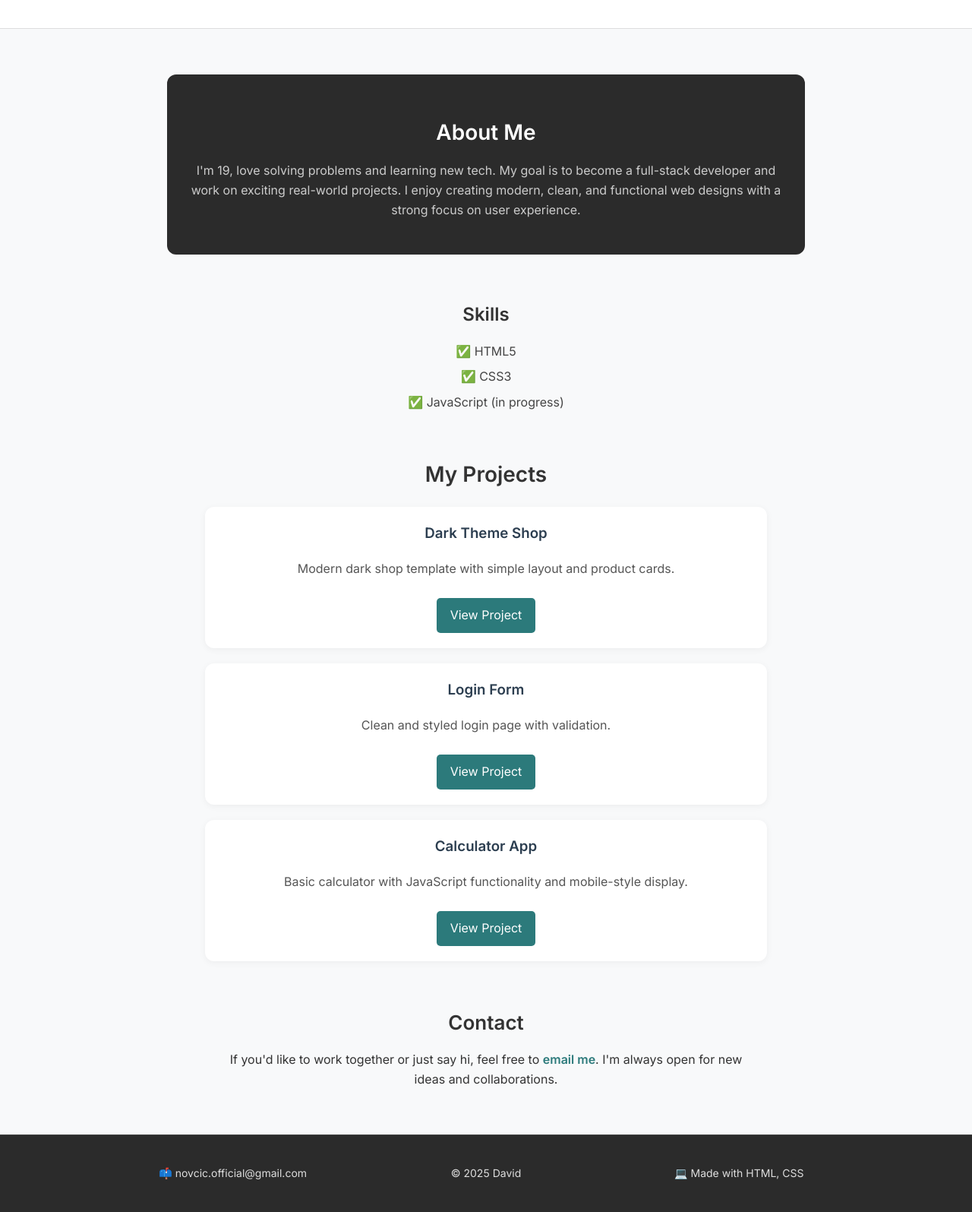
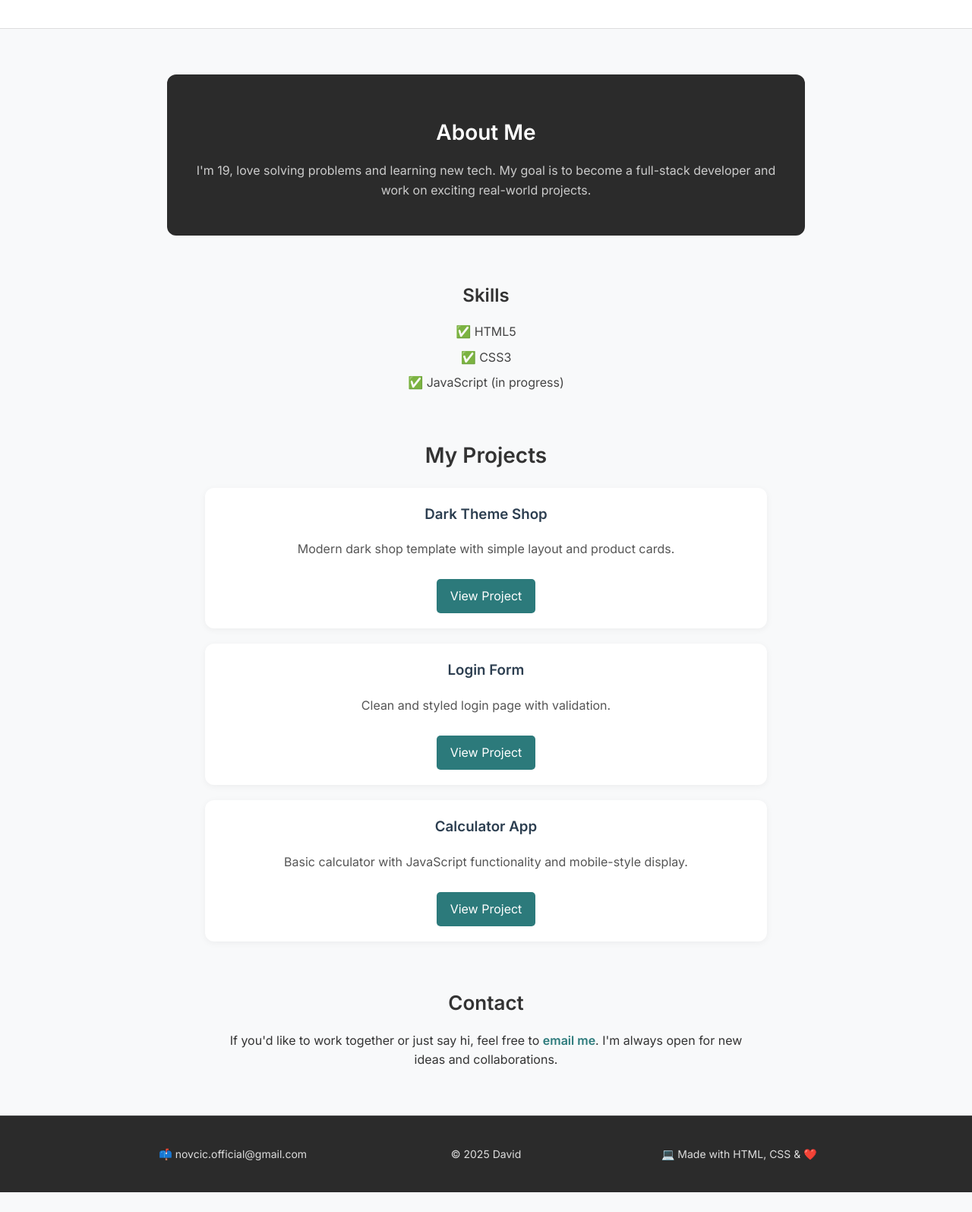
Before and after one commit to Xgltn/portfolio, a plain HTML site: page index.html in a window 1280 px wide. Shown: the part 263-1858 px from the top of the page at 76% size. After the commit the page ends 1832 px from the top, so only its background shows below. Drawn offline with Linux system fonts and the light colour scheme.

Commit message:
Update index.html

```diff
--- a/index.html
+++ b/index.html
@@ -16,7 +16,7 @@
 
   <section class="about">
     <h2>About Me</h2>
-    <p>I'm 19, love solving problems and learning new tech. My goal is to become a full-stack developer and work on exciting real-world projects. I enjoy creating modern, clean, and functional web designs with a strong focus on user experience.</p>
+    <p>I'm 19, love solving problems and learning new tech. My goal is to become a full-stack developer and work on exciting real-world projects.</p>
   </section>
 
   <section class="skills">
@@ -64,12 +64,11 @@
         <p>&copy; 2025 David</p>
       </div>
       <div class="footer-right">
-      <p>💻 Made with HTML, CSS </p>
+        <p>💻 Made with HTML, CSS & ❤️</p>
       </div>
     </div>
   </footer>
 
-
-  <script src="script.js">
+  <script src="script.js"></script>
 </body>
 </html>
```
Lines whose indentation alone changed are shown as unchanged.
